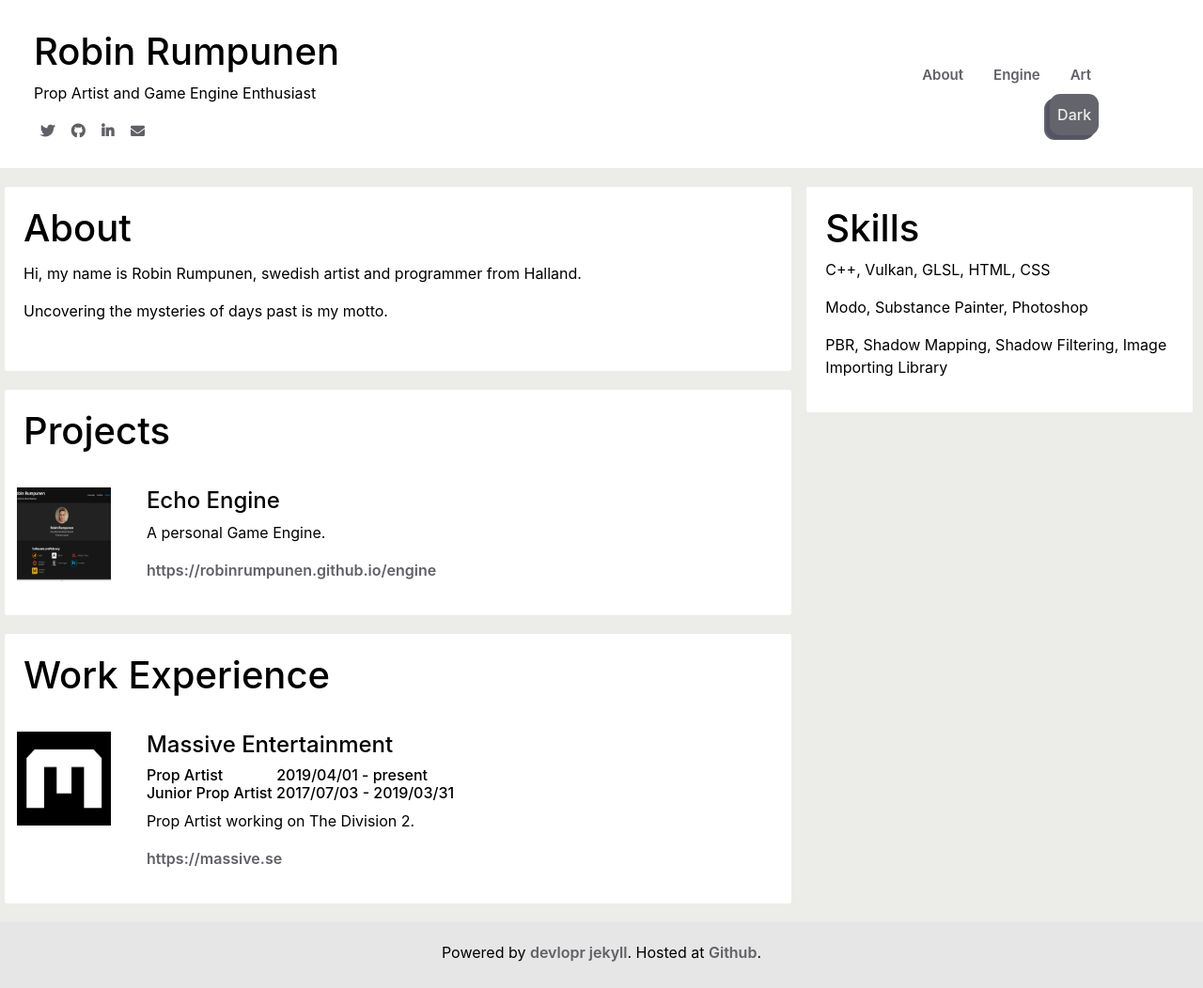
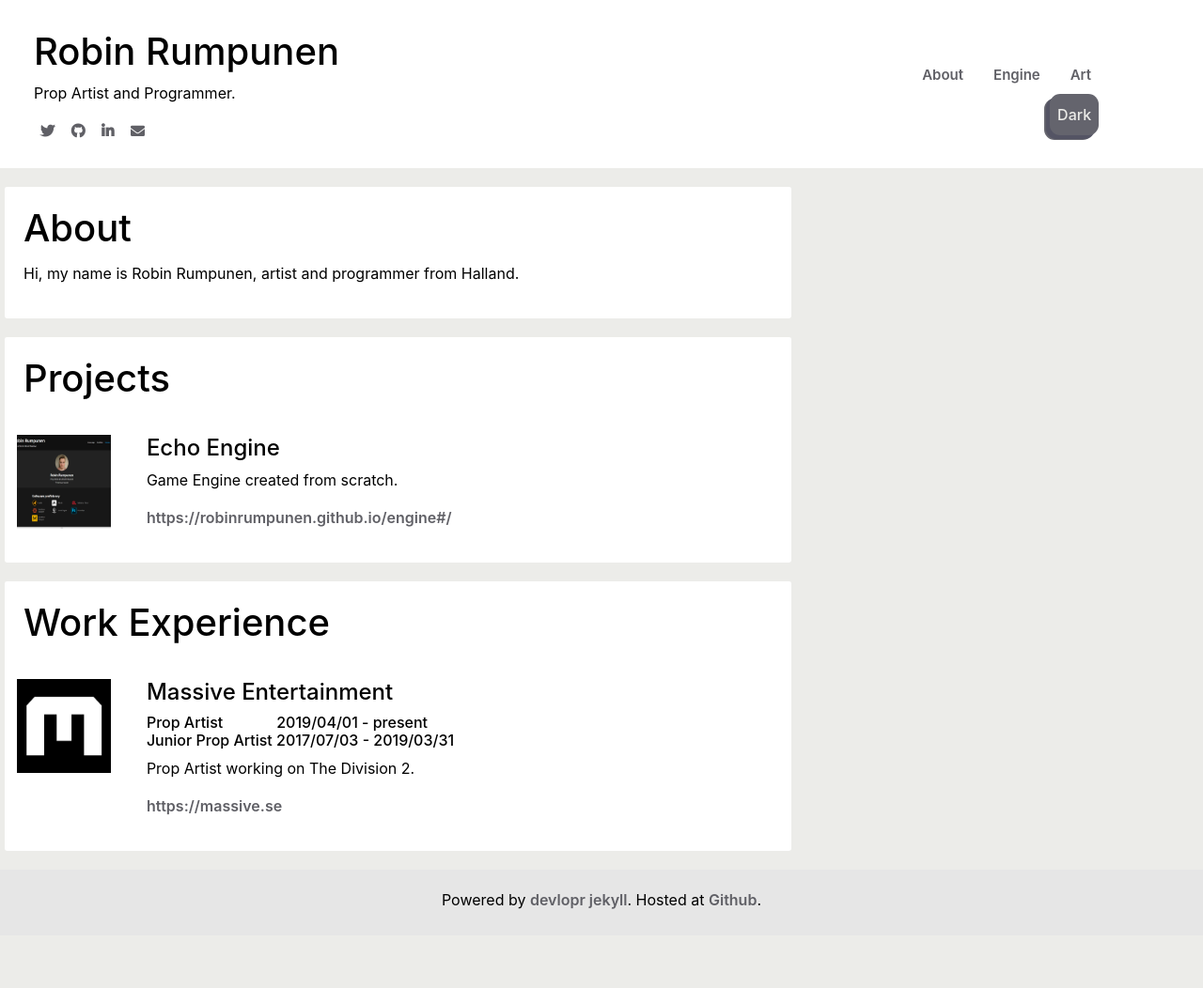
Before and after one commit to RobinRumpunen/robinrumpunen.github.io, a Jekyll site: the page built from index.html, in a window 1280 px wide. Shown: the whole page at 94% size. Built offline with Jekyll 4.4.1, drawn with Linux system fonts in a browser that asks for light colours; nearby versions of some CDN libraries; comment, search, counter and statistics services are not loaded; a style sheet for code colours, icons or effects is not loaded; after the commit the page ends 996 px from its top, so only the background shows below that.

Commit message:
styling, words on about page.

```diff
--- a/_config.yml
+++ b/_config.yml
@@ -2,9 +2,9 @@
 
 # Edit your preferences below
 title: Robin Rumpunen
-subtitle: Prop Artist and Game Engine Enthusiast
+subtitle: Prop Artist and Programmer.
 description: >- # this means to ignore newlines until "baseurl:"
-  John Doe uses devlopr-jekyll - a Jekyll Theme Built For Developers
+  Robin Rumpunen sharing what he's working on.
 
 url: "https://robinrumpunen.github.io" # the base hostname & protocol for your site, e.g. https://example.github.io
 baseurl: "" # the subpath of your site, e.g. /blog
@@ -23,14 +23,14 @@ urls:
 
 author_logo: profile.png
 author: Robin Rumpunen
-author_bio: Hi, my name is Robin Rumpunen, swedish artist and programmer from Halland. </p><p>Uncovering the mysteries of days past is my motto.</p>
+author_bio: Hi, my name is Robin Rumpunen, artist and programmer from Halland.
 author_email: ""
 author_location: Sweden, Malmö
 author_website_url: "https://robinrumpunen.github.io"
 
 author_work_experiences:
             - company_name: " Prop Artist &emsp; &emsp; &ensp; 2019/04/01 - present <br>
-              Junior Prop Artist  2017/07/03 - 2019/03/31 "
+              Junior Prop Artist   2017/07/03 - 2019/03/31 "
               company_logo: MassiveEnt.png
               company_url: https://massive.se
               designation: Massive Entertainment
@@ -46,8 +46,8 @@ author_work_experiences:
 author_project_details:
               - project_thumbnail: EchoEngine.png
                 project_title: Echo Engine
-                project_description: A personal Game Engine.
-                project_url: https://robinrumpunen.github.io/engine
+                project_description: Game Engine created from scratch.
+                project_url: https://robinrumpunen.github.io/engine#/
                 visibility: true
               - project_thumbnail: programmingebooks.png
                 project_title: Programming Ebooks
--- a/_layouts/about_me.html
+++ b/_layouts/about_me.html
@@ -26,7 +26,7 @@ layout: default
                             <h4 class="experience-title"> {{ project.project_title }}</h4>
                             <h6 class="experience-info"> {{ project.project_info}}</h6>
                             <p class="experience-desc"> {{ project.project_description }} </p>
-                            <p><a href="{{exp.company_url}}">{{ project.project_url}}</a></p>
+                            <p><a href="{{project.project_url}}">{{ project.project_url}}</a></p>
                         </div>
                     </div>
                     {% endif %}
@@ -62,12 +62,12 @@ layout: default
         <div class="col-lg-4">
 
 
-            <div class="card">
-                <h1> Skills </h1>
+            <!-- <div class="card"> -->
+                <!-- <h1> Skills </h1> -->
 
-                {%- include author_skills.html -%}
+                <!-- {%- include author_skills.html -%} -->
 
-            </div>
+            <!-- </div> -->
 
         </div>
         </div>
```
